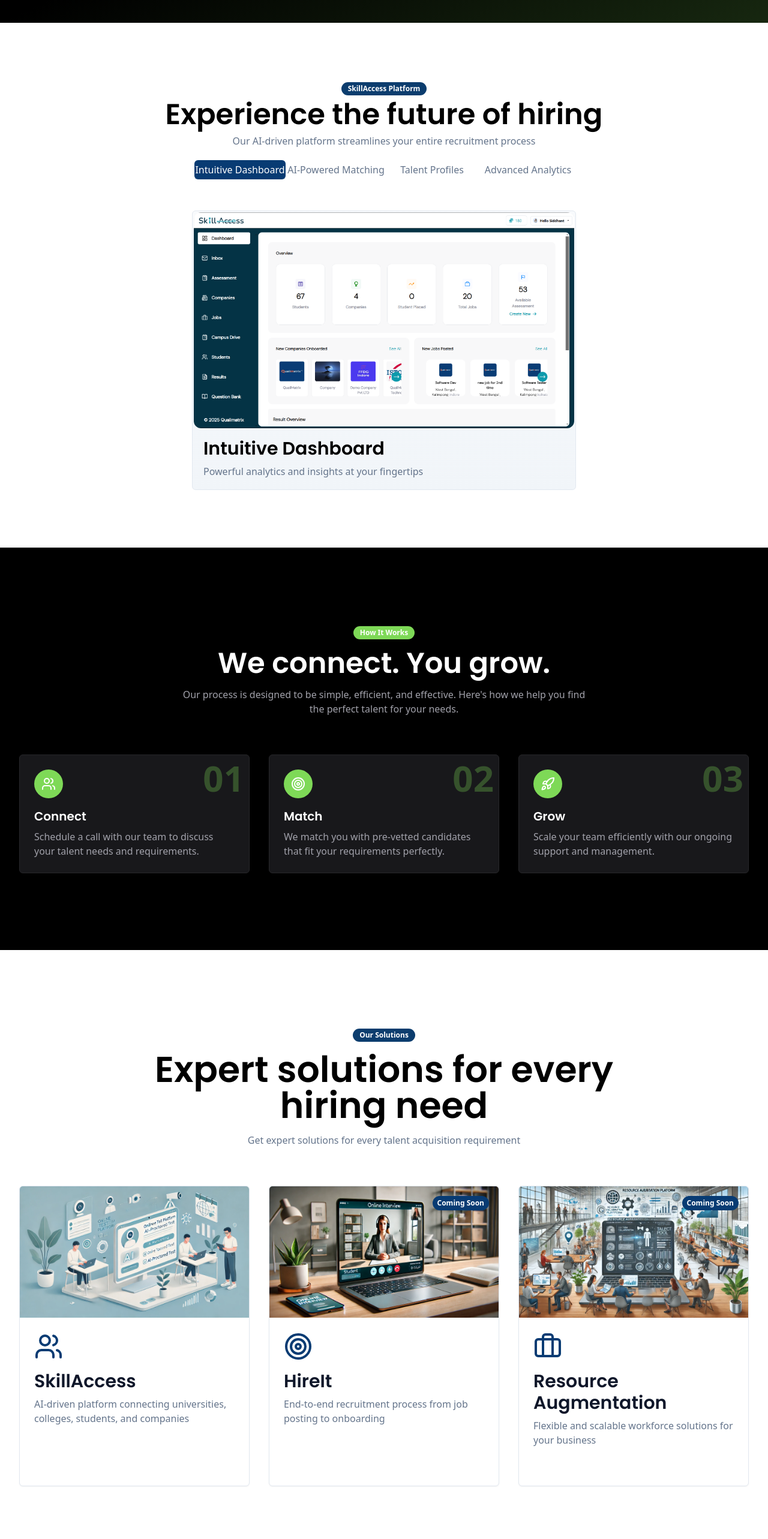
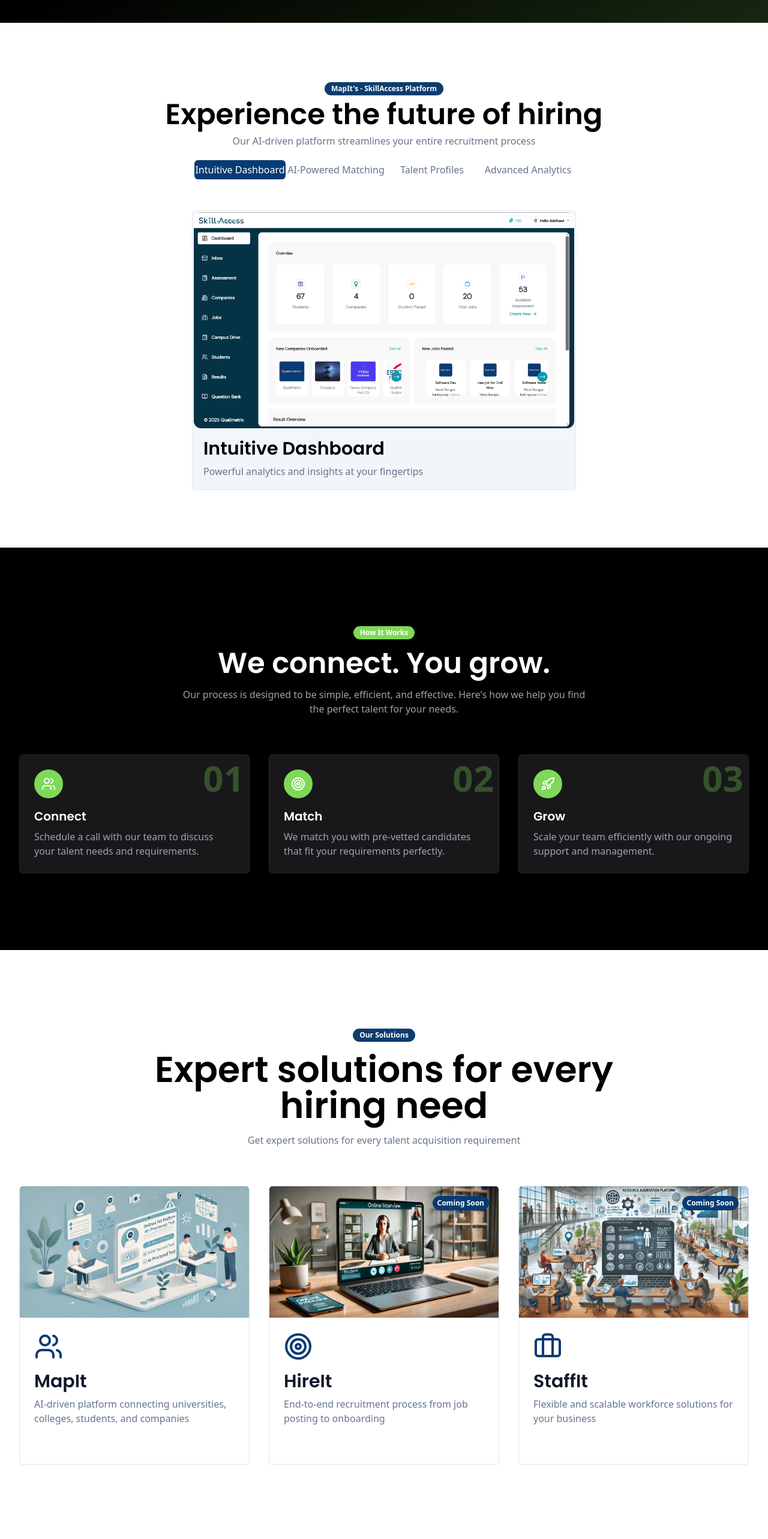
Before and after one commit to developers-qualimatrix/maptiu-web, a Next.js app: page / in a window 1280 px wide. Shown: the part 1920-4486 px from the top of the page at 60% size. Built offline with nearby package versions, Linux system fonts and the light colour scheme; a web font is replaced by a local one.

Commit message:
Update footer links and modify homepage content: change SkillAccess to MapIt, Resource Augmentation to StaffIt, and update booking link to Calendly.

```diff
--- a/src/app/skill-access/page.tsx
+++ b/src/app/mapIt/page.tsx
@@ -18,13 +18,13 @@
 import Image from "next/image";
 import Link from "next/link";
 
-export default function SkillAccessPage() {
+export default function MapItPage() {
   return (
     <div className="min-h-screen bg-white">
       <section className="container mx-auto py-24 pt-24 px-4 sm:px-6 lg:px-8">
         <div className="grid gap-12 lg:grid-cols-2 lg:gap-24 items-center">
           <div className="flex flex-col justify-center">
-            <Badge className="w-fit mb-4">SkillAccess Platform</Badge>
+            <Badge className="w-fit mb-4">Mapit Platform</Badge>
             <h1 className="font-heading text-4xl sm:text-5xl md:text-6xl mb-6">
               AI-Driven Talent Acquisition for Universities, Colleges, and
               Corporates
@@ -54,7 +54,7 @@
           <div className="relative mt-8 lg:mt-0">
             <div className="absolute -left-4 top-4 h-72 w-72 rounded-full bg-[#083B73]/10 lg:-left-8" />
             <Image
-              src="/assets/skillAccess.png"
+              src="/assets/skillaccess.png"
               alt="SkillAccess Platform Interface"
               width={600}
               height={400}
@@ -216,7 +216,7 @@
               className="bg-[#083B73] hover:bg-[#083B73]/90"
               asChild
             >
-              <Link href="/skill-access">Learn More About SkillAccess</Link>
+              <Link href="/mapIt">Learn More About SkillAccess</Link>
             </Button>
           </div>
         </div>
--- a/src/app/page.tsx
+++ b/src/app/page.tsx
@@ -86,7 +86,7 @@
                 className="w-full sm:w-auto border-white/30 text-white hover:bg-white/20 rounded-md"
                 asChild
               >
-                <Link href="/contact-us">Book a Call</Link>
+                <Link href="https://calendly.com/hrishiraj">Book a Call</Link>
               </Button>
             </motion.div>
           </div>
@@ -199,11 +199,11 @@
           <div className="mt-16 grid gap-8 sm:grid-cols-1 md:grid-cols-2 lg:grid-cols-3">
             {[
               {
-                title: "SkillAccess",
+                title: "MapIt",
                 description:
                   "AI-driven platform connecting universities, colleges, students, and companies",
                 icon: Users,
-                href: "/skill-access",
+                href: "/mapIt",
                 image: "/assets/skillaccess_test.webp",
               },
               {
@@ -216,11 +216,11 @@
                 comingSoon: true,
               },
               {
-                title: "Resource Augmentation",
+                title: "StaffIt",
                 description:
                   "Flexible and scalable workforce solutions for your business",
                 icon: Briefcase,
-                href: "/resource-augmentation",
+                href: "/staffIt",
                 image: "/assets/resource_augmentation_test.webp",
                 comingSoon: true,
               },
@@ -301,7 +301,7 @@
           </div>
           <div className="text-center mt-12">
             <Button size="lg" className="bg-[#083B73] hover:bg-[#083B73]/90" asChild>
-              <Link href="/skill-access">Learn More About SkillAccess</Link>
+              <Link href="/mapIt">Learn More About SkillAccess</Link>
             </Button>
           </div>
         </div>
--- a/src/app/resource-augmentation/page.tsx
+++ b/src/app/staffIt/page.tsx
@@ -16,7 +16,7 @@
 // import Link from "next/link";
 import { useEffect } from "react";
 
-export default function ResourceAugmentationPage() {
+export default function StaffItPage() {
   // Disable scrolling when the component mounts
   useEffect(() => {
     document.body.style.overflow = "hidden";
@@ -38,7 +38,7 @@
       </div>
       {/* <section className="container mx-auto py-24 pt-24 px-4 sm:px-6 lg:px-8">
         <div className="mx-auto max-w-3xl text-center">
-          <Badge className="mb-4">Resource Augmentation</Badge>
+          <Badge className="mb-4">StaffIt Augmentation</Badge>
           <h1 className="font-heading text-4xl sm:text-5xl md:text-6xl mb-6">Scale Your Workforce with Ease</h1>
           <p className="text-xl text-muted-foreground mb-8">
             Flexible and scalable resource augmentation solutions to meet your business needs.
--- a/src/components/footer.tsx
+++ b/src/components/footer.tsx
@@ -33,10 +33,10 @@
             <h3 className="font-heading text-lg">Solutions</h3>
             <nav className="mt-4 flex flex-col space-y-2">
               <Link
-                href="/skill-access"
+                href="/mapIt"
                 className="text-sm text-zinc-400 transition-colors duration-200 hover:text-white"
               >
-                SkillAccess
+                MapIt
               </Link>
               <Link
                 href="/hire-it"
@@ -45,10 +45,10 @@
                 HireIt
               </Link>
               <Link
-                href="/resource-augmentation"
+                href="/staffIt"
                 className="text-sm text-zinc-400 transition-colors duration-200 hover:text-white"
               >
-                Resource Augmentation
+                StaffIt
               </Link>
             </nav>
           </div>
--- a/src/components/navigation.tsx
+++ b/src/components/navigation.tsx
@@ -1,23 +1,35 @@
-"use client"
+"use client";
 
-import * as React from "react"
-import Link from "next/link"
+import * as React from "react";
+import Link from "next/link";
 // import { cn } from "@/lib/utils"
 
-import { Menu } from "lucide-react"
-import { NavigationMenu, NavigationMenuContent, NavigationMenuItem, NavigationMenuLink, NavigationMenuList, NavigationMenuTrigger } from "./ui/navigation-menu"
-import { Button } from "./ui/button"
-import { Sheet, SheetContent, SheetTrigger } from "./ui/sheet"
-import Image from "next/image"
+import { Menu } from "lucide-react";
+import {
+  NavigationMenu,
+  NavigationMenuContent,
+  NavigationMenuItem,
+  NavigationMenuLink,
+  NavigationMenuList,
+  NavigationMenuTrigger,
+} from "./ui/navigation-menu";
+import { Button } from "./ui/button";
+import { Sheet, SheetContent, SheetTrigger } from "./ui/sheet";
+import Image from "next/image";
 
 export function Navigation() {
   return (
     <div className="fixed top-0 z-50 w-full px-4 py-4">
       <div className="mx-auto max-w-7xl">
         <nav className="flex items-center justify-between rounded-full bg-white px-4 sm:px-6 py-2.5 transition-all duration-300 hover:shadow-xl">
-            <Link href="/" className="flex items-center space-x-2">
-              <Image src="/assets/maptiu_logo_blue.png" alt="Maptiu Logo" width={108} height={64} />
-            </Link>
+          <Link href="/" className="flex items-center space-x-2">
+            <Image
+              src="/assets/maptiu_logo_blue.png"
+              alt="Maptiu Logo"
+              width={108}
+              height={64}
+            />
+          </Link>
 
           <div className="hidden items-center space-x-1 lg:flex">
             <NavigationMenu>
@@ -30,25 +42,40 @@
                     <ul className="grid w-[400px] gap-3 bg-white black p-4 lg:w-[500px] lg:grid-cols-2">
                       <li>
                         <NavigationMenuLink asChild>
-                          <Link href="/skill-access" className="block rounded-md p-3 hover:bg-zinc-800 hover:text-[#7ED957] text-black">
-                            <div className="text-sm font-medium ">SkillAccess</div>
-                            <p className="mt-1 text-sm text-zinc-400">Connecting Top Talent with Leading Corporates</p>
+                          <Link
+                            href="/mapIt"
+                            className="block rounded-md p-3 hover:bg-zinc-800 hover:text-[#7ED957] text-black"
+                          >
+                            <div className="text-sm font-medium ">MapIt</div>
+                            <p className="mt-1 text-sm text-zinc-400">
+                              Connecting Top Talent with Leading Corporates
+                            </p>
                           </Link>
                         </NavigationMenuLink>
                       </li>
                       <li>
                         <NavigationMenuLink asChild>
-                          <Link href="/hire-it" className="block rounded-md p-3 hover:bg-zinc-800 hover:text-[#7ED957] text-black">
+                          <Link
+                            href="/hire-it"
+                            className="block rounded-md p-3 hover:bg-zinc-800 hover:text-[#7ED957] text-black"
+                          >
                             <div className="text-sm font-medium ">HireIt</div>
-                            <p className="mt-1 text-sm text-zinc-400">Your Trusted Talent Acquisition Partner</p>
+                            <p className="mt-1 text-sm text-zinc-400">
+                              Your Trusted Talent Acquisition Partner
+                            </p>
                           </Link>
                         </NavigationMenuLink>
                       </li>
                       <li className="lg:col-span-2">
                         <NavigationMenuLink asChild>
-                          <Link href="/resource-augmentation" className="block rounded-md p-3 hover:bg-zinc-800 hover:text-[#7ED957] text-black">
-                            <div className="text-sm font-medium ">Resource Augmentation</div>
-                            <p className="mt-1 text-sm text-zinc-400">Scale Your Workforce with Ease</p>
+                          <Link
+                            href="/staffIt"
+                            className="block rounded-md p-3 hover:bg-zinc-800 hover:text-[#7ED957] text-black"
+                          >
+                            <div className="text-sm font-medium ">StaffIt</div>
+                            <p className="mt-1 text-sm text-zinc-400">
+                              Scale Your Workforce with Ease
+                            </p>
                           </Link>
                         </NavigationMenuLink>
                       </li>
@@ -88,39 +115,72 @@
             >
               <Link href="/about-us">Learn More</Link>
             </Button>
-            <Button className="hidden bg-[#083B73] text-white hover:bg-[#083B73]/90 lg:inline-flex" asChild>
-              <Link href="/contact-us">Book Now</Link>
+            <Button
+              className="hidden bg-[#083B73] text-white hover:bg-[#083B73]/90 lg:inline-flex"
+              asChild
+            >
+              <Link href="https://calendly.com/hrishiraj">Book Now</Link>
             </Button>
             <Sheet>
               <SheetTrigger asChild>
-                <Button variant="ghost" className="lg:hidden bg-[#083B73]" size="icon">
+                <Button
+                  variant="ghost"
+                  className="lg:hidden bg-[#083B73]"
+                  size="icon"
+                >
                   <Menu className="h-5 w-5 text-white" />
                   <span className="sr-only">Toggle navigation menu</span>
                 </Button>
               </SheetTrigger>
-              <SheetContent side="right" className="w-[300px] sm:w-[350px] bg-black p-6">
+              <SheetContent
+                side="right"
+                className="w-[300px] sm:w-[350px] bg-black p-6"
+              >
                 <nav className="flex flex-col space-y-4">
-                  <Link href="/skill-access" className="text-lg font-medium text-white hover:text-[#083B73]">
-                    SkillAccess
+                  <Link
+                    href="/mapIt"
+                    className="text-lg font-medium text-white hover:text-[#083B73]"
+                  >
+                    MapIt
                   </Link>
-                  <Link href="/hire-it" className="text-lg font-medium text-white hover:text-[#083B73]">
+                  <Link
+                    href="/hire-it"
+                    className="text-lg font-medium text-white hover:text-[#083B73]"
+                  >
                     HireIt
                   </Link>
-                  <Link href="/resource-augmentation" className="text-lg font-medium text-white hover:text-[#083B73]">
-                    Resource Augmentation
+                  <Link
+                    href="/staffIt"
+                    className="text-lg font-medium text-white hover:text-[#083B73]"
+                  >
+                    StaffIt
                   </Link>
-                  <Link href="/about-us" className="text-lg font-medium text-white hover:text-[#083B73]">
+                  <Link
+                    href="/about-us"
+                    className="text-lg font-medium text-white hover:text-[#083B73]"
+                  >
                     About
                   </Link>
-                  <Link href="/careers" className="text-lg font-medium text-white hover:text-[#083B73]">
+                  <Link
+                    href="/careers"
+                    className="text-lg font-medium text-white hover:text-[#083B73]"
+                  >
                     Careers
                   </Link>
-                  <Link href="/contact-us" className="text-lg font-medium text-white hover:text-[#083B73]">
+                  <Link
+                    href="/contact-us"
+                    className="text-lg font-medium text-white hover:text-[#083B73]"
+                  >
                     Contact
                   </Link>
                   <div className="pt-4">
-                    <Button className="w-full bg-[#083B73] text-white hover:bg-[#083B73]/90" asChild>
-                      <Link href="/contact-us">Book Now</Link>
+                    <Button
+                      className="w-full bg-[#083B73] text-white hover:bg-[#083B73]/90"
+                      asChild
+                    >
+                      <Link href="https://calendly.com/hrishiraj">
+                        Book Now
+                      </Link>
                     </Button>
                   </div>
                 </nav>
@@ -130,5 +190,5 @@
         </nav>
       </div>
     </div>
-  )
+  );
 }
--- a/src/components/product-showcase.tsx
+++ b/src/components/product-showcase.tsx
@@ -1,9 +1,9 @@
-"use client"
+"use client";
 
-import { motion } from "framer-motion"
-import Image from "next/image"
-import { Badge } from "./ui/badge"
-import { Tabs, TabsContent, TabsList, TabsTrigger } from "./ui/tabs"
+import { motion } from "framer-motion";
+import Image from "next/image";
+import { Badge } from "./ui/badge";
+import { Tabs, TabsContent, TabsList, TabsTrigger } from "./ui/tabs";
 
 const showcaseItems = [
   {
@@ -30,23 +30,33 @@
     description: "Track and optimize your hiring process",
     image: "/assets/skillaccess_analytics.png",
   },
-]
+];
 
 export function ProductShowcase() {
   return (
     <div
       className="space-y-4 px-4 sm:px-6 lg:px-8 xl:px-10"
-      style={{ width: "100%", height: "100%", overflow: "hidden", position: "relative" }}
+      style={{
+        width: "100%",
+        height: "100%",
+        overflow: "hidden",
+        position: "relative",
+      }}
     >
       <div className="text-center">
-        <Badge className="mb-2">SkillAccess Platform</Badge>
-        <h2 className="font-heading text-2xl sm:text-3xl md:text-4xl lg:text-5xl">Experience the future of hiring</h2>
+        <Badge className="mb-2">MapIt&apos;s - SkillAccess Platform</Badge>
+        <h2 className="font-heading text-2xl sm:text-3xl md:text-4xl lg:text-5xl">
+          Experience the future of hiring
+        </h2>
         <p className="mt-2 text-sm sm:text-base text-muted-foreground">
           Our AI-driven platform streamlines your entire recruitment process
         </p>
       </div>
 
-      <Tabs defaultValue="dashboard" className="w-full sm:w-[80vw] md:w-[70vw] lg:w-[50vw] mx-auto space-y-12 lg:space-y-12">
+      <Tabs
+        defaultValue="dashboard"
+        className="w-full sm:w-[80vw] md:w-[70vw] lg:w-[50vw] mx-auto space-y-12 lg:space-y-12"
+      >
         <TabsList className="grid w-full grid-cols-2 gap-2 bg-transparent xl:grid-cols-4 ">
           {showcaseItems.map((item) => (
             <TabsTrigger
@@ -81,13 +91,17 @@
                 />
               </motion.div>
               <div className="p-4">
-                <h3 className="font-heading text-xl sm:text-2xl md:text-3xl">{item.title}</h3>
-                <p className="mt-2 text-sm sm:text-base text-muted-foreground">{item.description}</p>
+                <h3 className="font-heading text-xl sm:text-2xl md:text-3xl">
+                  {item.title}
+                </h3>
+                <p className="mt-2 text-sm sm:text-base text-muted-foreground">
+                  {item.description}
+                </p>
               </div>
             </div>
           </TabsContent>
         ))}
       </Tabs>
     </div>
-  )
+  );
 }
```
